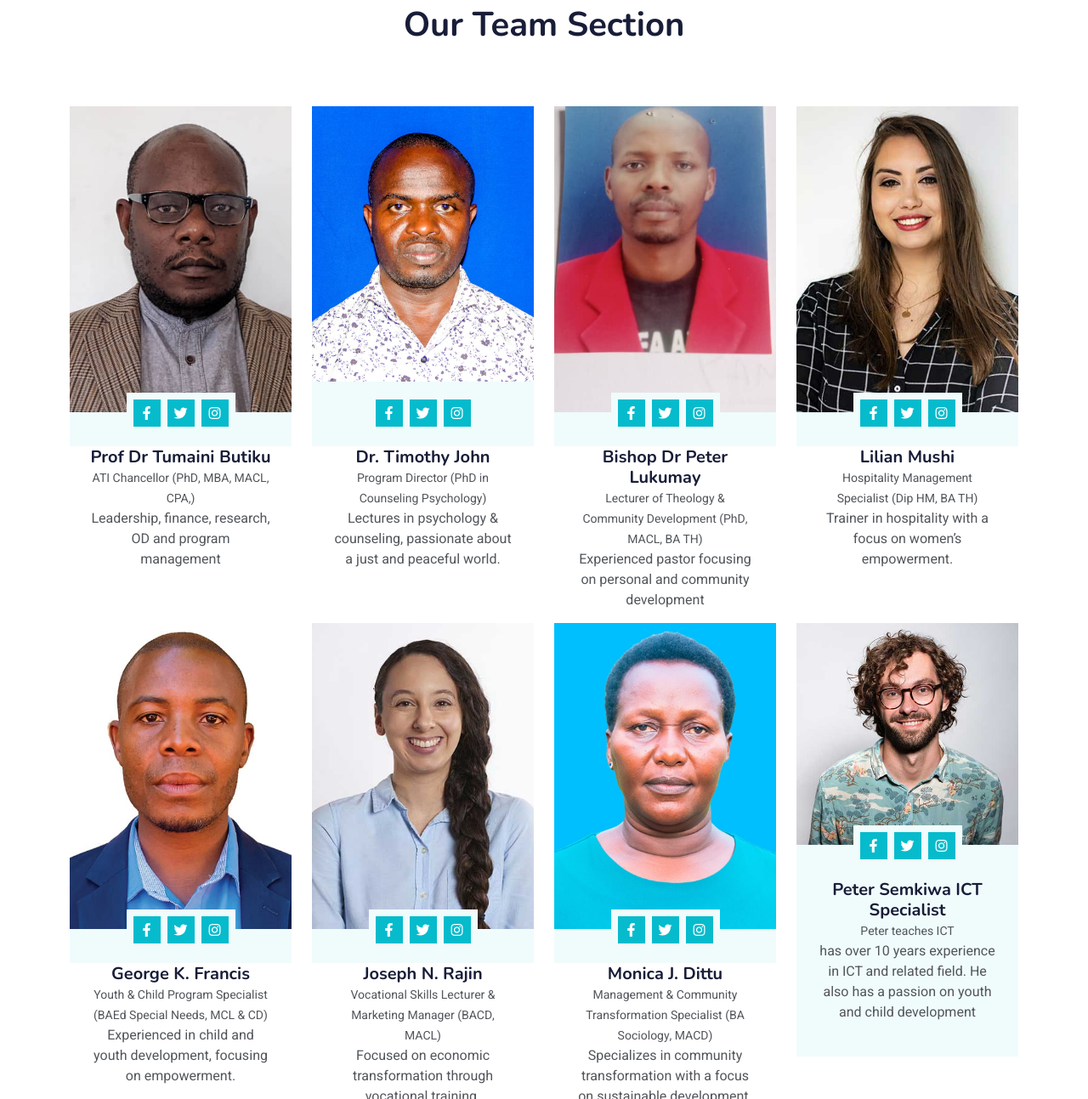
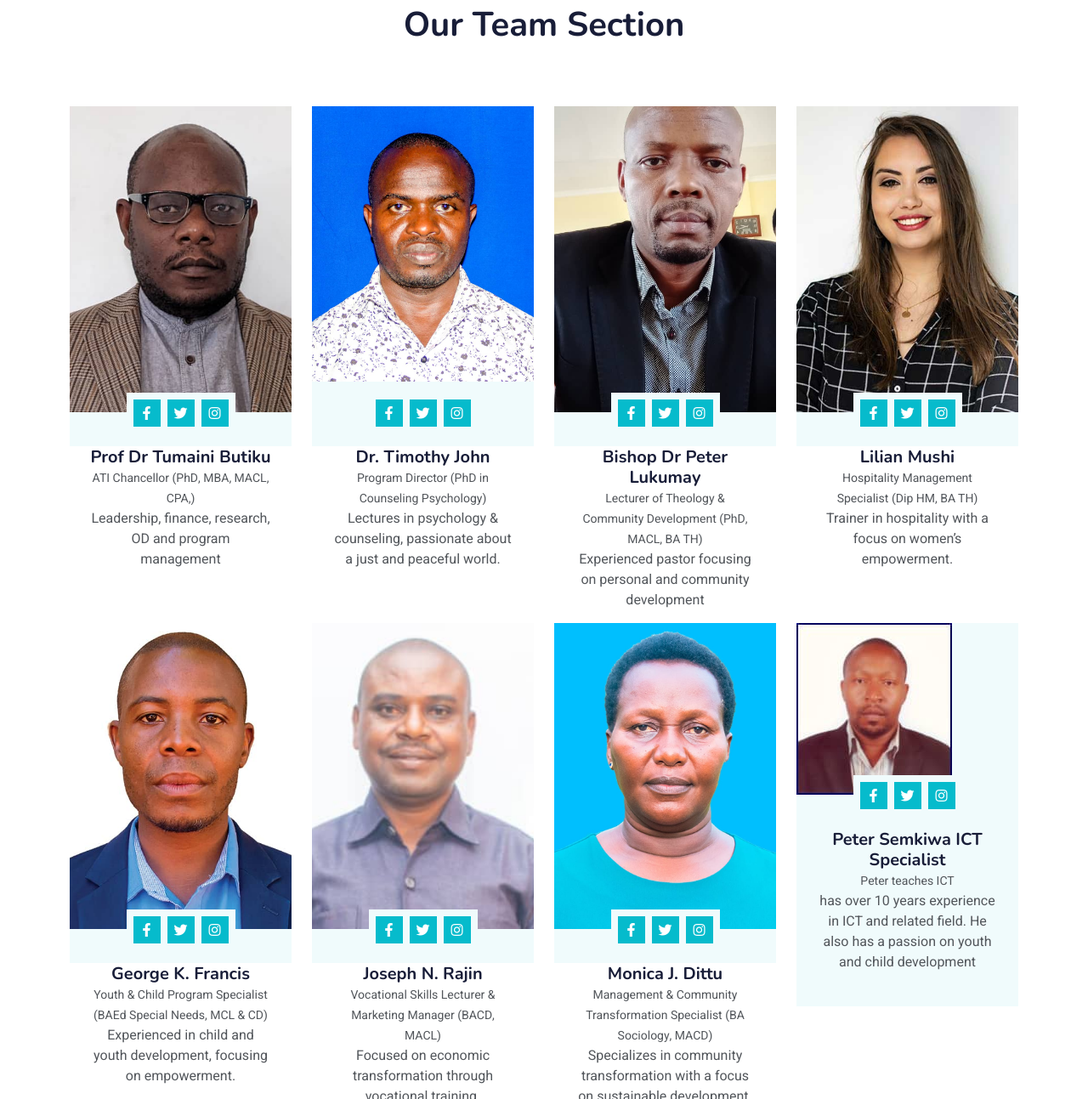
Before and after one commit to herimorn/ATI, a plain HTML site: page about.html in a window 1280 px wide. Shown: the part 2191-3484 px from the top of the page at 85% size. Drawn offline with nearby package versions, Linux system fonts and the light colour scheme.

Commit message:
initials

```diff
--- a/about.html
+++ b/about.html
@@ -378,7 +378,9 @@
 <div class="col-lg-3 col-md-6 wow fadeInUp mb-10 mt-5" data-wow-delay="0.1s" style=" margin-bottom:10rem;">
     <div class="team-item bg-light" style="width: 100%; height: 400px;"> <!-- Fixed card size -->
         <div class="overflow-hidden" style="width: 100%; height: 360px;"> <!-- Image container -->
-            <img class="img-fluid" src="img/kutumai.jpeg" alt="Image description" style="width: 100%; height: 100%; object-fit: cover;">
+            <img class="img-fluid" src="img/rrukumay1.jpeg" alt="Image description" style="width: 100%; height: 100%; object-fit: cover;">
+
+            <!-- <img class="img-fluid" src="img/kutumai.jpeg" alt="Image description" style="width: 100%; height: 100%; object-fit: cover;"> -->
         </div>
         <div class="position-relative d-flex justify-content-center" style="margin-top: -23px;">
             <div class="bg-light d-flex justify-content-center pt-2 px-1">
@@ -449,7 +451,7 @@
 <div class="col-lg-3 col-md-6 wow fadeInUp mb-10 mt-5" data-wow-delay="0.1s" style=" margin-bottom:10rem;">
     <div class="team-item bg-light" style="width: 100%; height: 400px;"> <!-- Fixed card size -->
         <div class="overflow-hidden" style="width: 100%; height: 360px;"> <!-- Image container -->
-            <img class="img-fluid" src="img/team-2.jpg" alt="Image description" style="width: 100%; height: 100%; object-fit: cover;">
+            <img class="img-fluid" src="img/rrajin.jpeg" alt="Image description" style="width: 100%; height: 100%; object-fit: cover;">
         </div>
         <div class="position-relative d-flex justify-content-center" style="margin-top: -23px;">
             <div class="bg-light d-flex justify-content-center pt-2 px-1">
@@ -490,7 +492,7 @@
             <div class="col-lg-3 col-md-6 wow fadeInUp mb-10 mt-5" data-wow-delay="0.1s" style=" margin-bottom:10rem;">
                 <div class="team-item bg-light">
                     <div class="overflow-hidden">
-                        <img class="img-fluid" src="img/team-3.jpg" alt="">
+                        <img class="img-fluid" src="img/ssemkiwa.jpeg" alt="">
                     </div>
                     <div class="position-relative d-flex justify-content-center" style="margin-top: -23px;">
                         <div class="bg-light d-flex justify-content-center pt-2 px-1">
```
Also changed, not shown: admissions.html (+1 -1 lines), img/rrajin.jpeg (added), img/rrukumay1.jpeg (added), img/ssemkiwa.jpeg (added).
